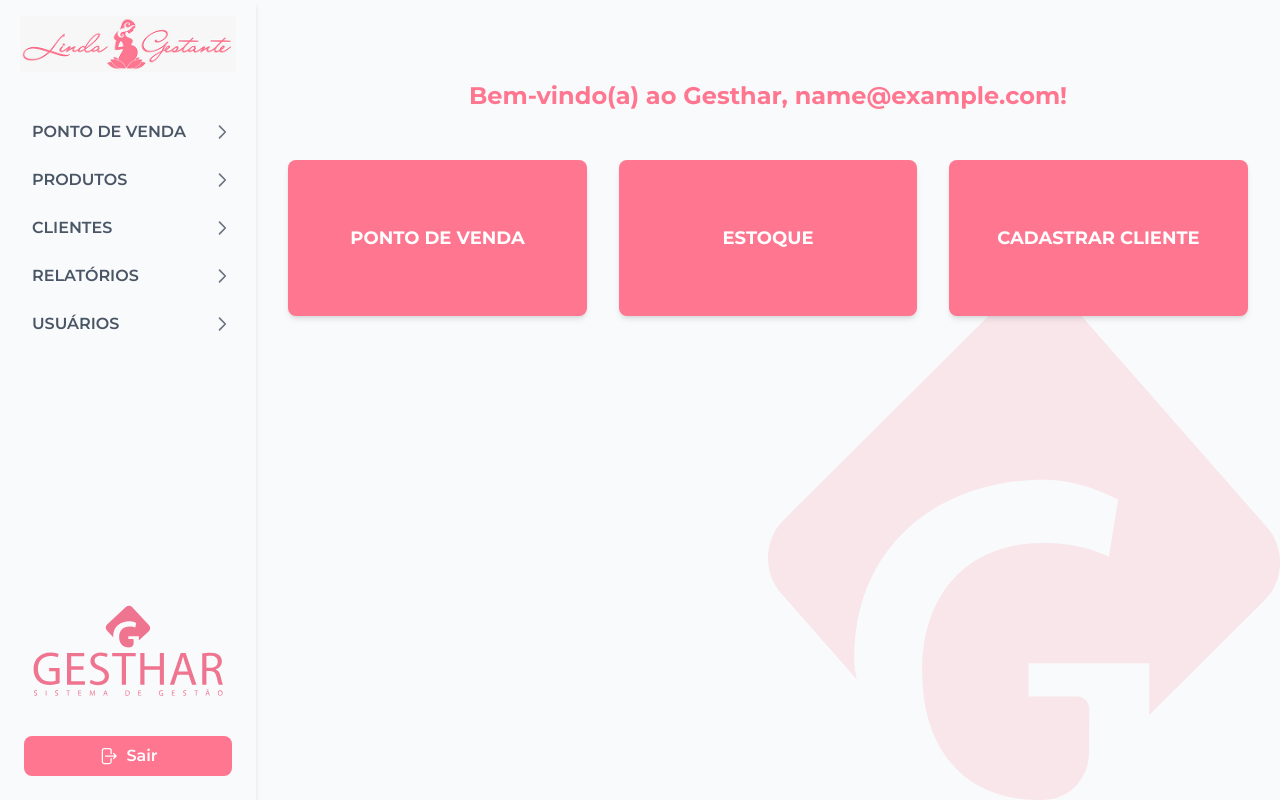
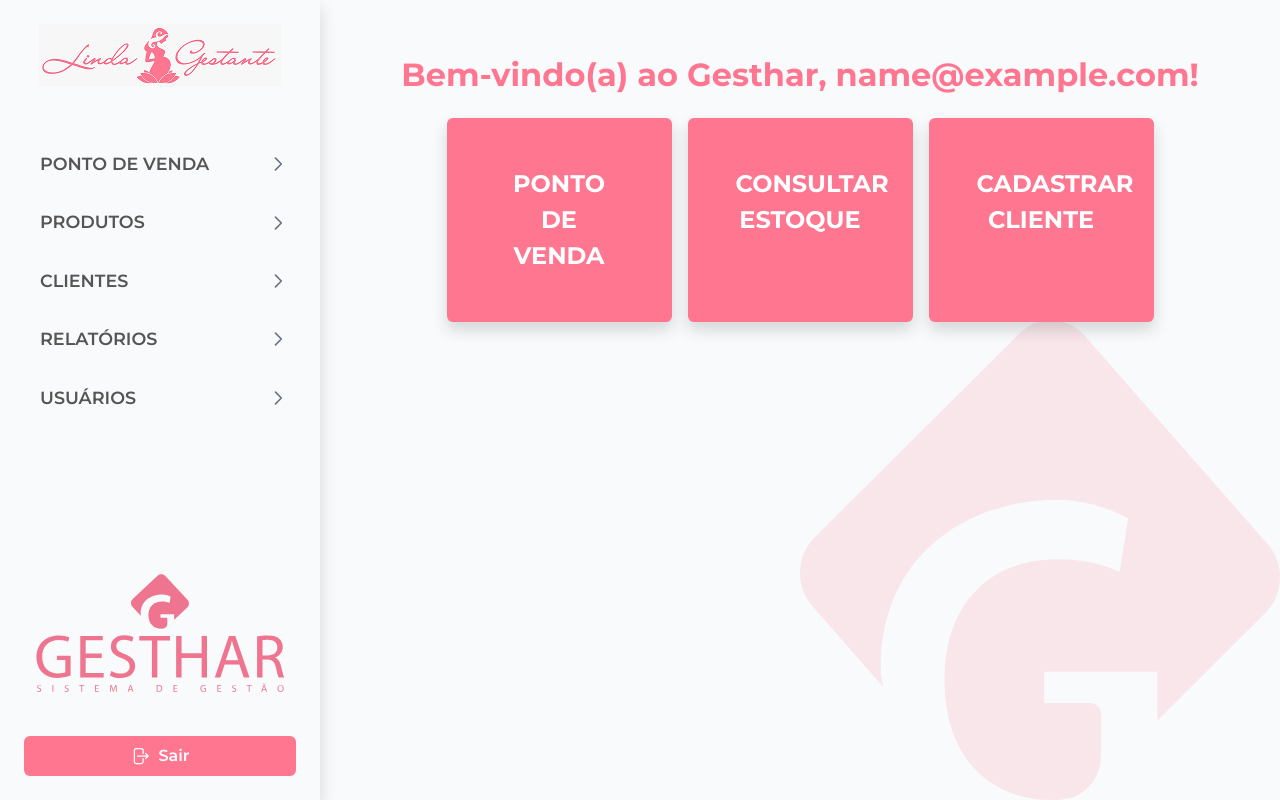
Before and after one commit to GestharPDV/gesthar_pdv, a Django app: page / in a window 1280 px wide. Run offline with Django 4.2, Linux system fonts and the light colour scheme; the visitor is signed in with stand-in values (Sample User, id 1); some libraries are stand-ins or nearby versions.

Commit message:
Refactor(sidebar e home_page): Migra o sidebar e a home page pra Bootstrap, configura o layout para padronização

```diff
--- a/core/settings.py
+++ b/core/settings.py
@@ -134,3 +134,4 @@ AUTH_USER_MODEL = "user.UserGesthar"
 
 LOGIN_URL = "user:login"
 LOGOUT_REDIRECT_URL = "user:login"
+LOGIN_REDIRECT_URL = "/"
--- a/global/templates/global/base.html
+++ b/global/templates/global/base.html
@@ -1,15 +1,37 @@
 <!DOCTYPE html>
-<html lang="pt-br">
+<html lang="pt-br"> {% load static %}
 
 <head>
     <meta charset="UTF-8">
     <meta name="viewport" content="width=device-width, initial-scale=1.0">
     <script src="https://cdn.jsdelivr.net/npm/@tailwindcss/browser@4"></script>
+    <link href="https://cdn.jsdelivr.net/npm/bootstrap@5.3.3/dist/css/bootstrap.min.css" rel="stylesheet">
+    <link rel="stylesheet" href="{% static 'css/custom.css' %}">
+    <link href="https://fonts.googleapis.com/css2?family=Montserrat:wght@400;500;600;700&display=swap" rel="stylesheet">
+    <script src="https://unpkg.com/heroicons@2.0.16/24/outline/index.js"></script>
+    <link rel="icon" href="{% static 'images/Vector.svg' %}" type="image/x-icon">
     <title>Gesthar</title>
 </head>
 
-<body class="bg-[#E5E5E5]">
+<body> {% comment %} Include sidebar only for authenticated users, but define the block only once. {% endcomment %}
+    {% if user.is_authenticated %}
+    <div class="flex min-h-screen">
+        {% include 'global/sidebar.html' %}
+        <main
+            class="flex-1 p-8 bg-no-repeat bg-right-bottom bg-[length:50%] bg-[url('{% static 'images/Vector.svg' %}')]">
+            {% else %}
+            <main class="p-8">
+                {% endif %}
 
+                {% block content %}{% endblock %}
+
+                {% if user.is_authenticated %}
+            </main>
+    </div>
+    {% else %}
+    </main>
+    {% endif %}
+    <script src="https://cdn.jsdelivr.net/npm/bootstrap@5.3.3/dist/js/bootstrap.bundle.min.js"></script>
 </body>
 
 </html>
--- a/global/templates/global/home_page.html
+++ b/global/templates/global/home_page.html
@@ -1,32 +1,31 @@
-{% extends "global/sidebar.html" %}
+{% extends "global/base.html" %}
 
 {% block content %}
-<div class="flex flex-col items-center justify-center mt-12">
+<div class="d-flex flex-column justify-content-center align-items-center">
 
     <!-- Mensagem de boas-vindas -->
-    <h1 class="text-2xl font-bold text-[#FF7690] mb-12 ">
+    <h1 class="fs-2 fw-bold text-primary titulo">
         Bem-vindo(a) ao Gesthar, {{ user.email }}!
     </h1>
 
     <!-- Botões principais -->
-    <div class="grid grid-cols-1 md:grid-cols-3 gap-8">
+    <div class="row row-cols-3 row-cols-md-4 g-1 d-flex justify-content-center">
         <!-- Ponto de Venda -->
-        <a href="#"
-           class="bg-[#FF7690] text-white text-lg font-bold px-12 py-16 rounded-lg shadow-md hover:bg-pink-500 transition duration-200 text-center">
+        <!-- Ponto de Venda -->
+        <a href="#" class="fw-bold fs-4 px-5 py-5 text-center shadow botao-rosa me-3">
             PONTO DE VENDA
         </a>
 
         <!-- Estoque -->
-        <a href="#"
-           class="bg-[#FF7690] text-white text-lg font-bold px-12 py-16 rounded-lg shadow-md hover:bg-pink-500 transition duration-200 text-center">
-            ESTOQUE
+        <a href="#" class="fw-bold fs-4 px-5 py-5 text-center shadow botao-rosa me-3">
+            CONSULTAR ESTOQUE
         </a>
 
         <!-- Cadastro de Cliente -->
-        <a href="#"
-           class="bg-[#FF7690] text-white text-lg font-bold px-12 py-16 rounded-lg shadow-md hover:bg-pink-500 transition duration-200 text-center">
+        <a href="#" class="fw-bold fs-4 px-5 py-5 text-center shadow botao-rosa">
             CADASTRAR CLIENTE
         </a>
+
     </div>
 </div>
 {% endblock %}
--- a/global/templates/global/sidebar.html
+++ b/global/templates/global/sidebar.html
@@ -1,126 +1,108 @@
 {% load static %}
-<!DOCTYPE html>
-<html lang="pt-br">
 
-<head>
-    <meta charset="UTF-8">
-    <meta name="viewport" content="width=device-width, initial-scale=1.0">
-    <script src="https://cdn.jsdelivr.net/npm/@tailwindcss/browser@4"></script>
-    <link href="https://fonts.googleapis.com/css2?family=Montserrat:wght@400;500;600;700&display=swap" rel="stylesheet">
-    <script src="https://unpkg.com/heroicons@2.0.16/24/outline/index.js"></script>
-
-    <title>Gesthar</title>
-    <link rel="icon" href="{% static 'images/Vector.svg' %}" type="image/x-icon">
-
-    <style>
-        body {
-            font-family: 'Montserrat', sans-serif;
-        }
-    </style>
-
-</head>
-
-<body class="bg-[#F9FAFB] text-gray-600">
-
-
-    <div class="flex min-h-screen">
-        <aside class="w-64 bg-[#F9FAFB] shadow-md flex flex-col">
-            <div class="p-4 text-center ">
-                <img src="{% static 'images/logo_lg.png' %}" alt="Logo" class="mx-auto h-14 mb-2">
+<aside class="w-25 shadow d-flex flex-column sidebar-global">
+    <div class="p-4">
+        <img src="{% static 'images/logo_lg.png' %}" alt="Logo" class="mx-auto mb-2" />
     </div>
-
-
-            <nav class="flex-1 p-4 space-y-2">
-                <div>
-                    <button data-toggle="submenu" data-target="ponto-venda" aria-expanded="false"
-                        class="w-full flex items-center justify-between p-2 rounded-lg font-semibold hover:bg-pink-100">
-                        <span class="ml-2 text-left">PONTO DE VENDA</span>
-                        <svg xmlns="http://www.w3.org/2000/svg" class="chev h-5 w-5 text-gray-500 transition-transform"
-                            fill="none" viewBox="0 0 24 24" stroke="currentColor">
+    <nav class="flex-grow-1 p-4 d-flex flex-column gap-2">
+        <div class="mb-2">
+            <a class="w-100 d-flex align-items-center justify-content-between p-2 fw-semibold link-sidebar collapsed"
+                data-bs-toggle="collapse" href="#ponto-venda" role="button" aria-expanded="false"
+                aria-controls="ponto-venda">
+                <span class="ms-2 text-start">PONTO DE VENDA</span>
+                <svg xmlns="http://www.w3.org/2000/svg" class="chev text-secondary" fill="none" viewBox="0 0 24 24"
+                    stroke="currentColor">
                     <path stroke-linecap="round" stroke-linejoin="round" stroke-width="2" d="M9 5l7 7-7 7" />
                 </svg>
-                    </button>
+            </a>
+            <div class="collapse ms-4 mt-2" id="ponto-venda">
+                <a href="#" class="d-block p-2 link-sidebar">REALIZAR VENDA</a>
+                <a href="#" class="d-block p-2 link-sidebar">CONSULTAR VENDAS</a>
+            </div>
+        </div>
+        <div class="mb-2">
+            <a class="w-100 d-flex align-items-center justify-content-between p-2 fw-semibold link-sidebar collapsed"
+                data-bs-toggle="collapse" href="#produtos-menu" role="button" aria-expanded="false"
+                aria-controls="produtos-menu">
+                <span class="ms-2 text-start">PRODUTOS</span>
+                <svg xmlns="http://www.w3.org/2000/svg" class="chev text-secondary" fill="none" viewBox="0 0 24 24"
+                    stroke="currentColor">
+                    <path stroke-linecap="round" stroke-linejoin="round" stroke-width="2" d="M9 5l7 7-7 7" />
+                </svg>
+            </a>
 
-                    <div id="ponto-venda" class="hidden ml-4 mt-2 space-y-1 text-sm">
-                        <a href="#" class="block p-2 rounded hover:bg-pink-50">REALIZAR VENDA</a>
-                        <a href="#" class="block p-2 rounded hover:bg-pink-50">CONSULTAR VENDAS</a>
+            <div class="collapse ms-4 mt-2" id="produtos-menu">
+                <a href="{% url 'product:product-create' %}" class="d-block p-2 link-sidebar">CADASTRAR
+                    PRODUTO</a>
+                <a href="{% url 'product:product-list' %}" class="d-block p-2 link-sidebar">CONSULTAR
+                    PRODUTOS</a>
             </div>
         </div>
 
-                <div>
-                    <button data-toggle="submenu" data-target="produtos-menu" aria-expanded="false"
-                        class="w-full flex items-center justify-between p-2 rounded-lg font-semibold hover:bg-pink-100">
-                        <span class="ml-2 text-left">PRODUTOS</span>
-                        <svg xmlns="http://www.w3.org/2000/svg" class="chev h-5 w-5 text-gray-500 transition-transform"
-                            fill="none" viewBox="0 0 24 24" stroke="currentColor">
+        <div class="mb-2">
+            <a class="w-100 d-flex align-items-center justify-content-between p-2 fw-semibold link-sidebar collapsed"
+                data-bs-toggle="collapse" href="#clientes-menu" role="button" aria-expanded="false"
+                aria-controls="clientes-menu">
+                <span class="ms-2 text-start">CLIENTES</span>
+                <svg xmlns="http://www.w3.org/2000/svg" class="chev text-secondary" fill="none" viewBox="0 0 24 24"
+                    stroke="currentColor">
                     <path stroke-linecap="round" stroke-linejoin="round" stroke-width="2" d="M9 5l7 7-7 7" />
                 </svg>
-                    </button>
+            </a>
 
-                    <div id="produtos-menu" class="hidden ml-4 mt-2 space-y-1 text-sm">
-                        <a href="{% url 'product:product-create' %}" class="block p-2 rounded hover:bg-pink-50">CADASTRAR PRODUTO</a>
-                        <a href="{% url 'product:product-list' %}" class="block p-2 rounded hover:bg-pink-50">CONSULTAR PRODUTOS</a>
+            <div class="collapse ms-4 mt-2" id="clientes-menu">
+                <a href="#" class="d-block p-2 link-sidebar">CADASTRAR CLIENTE</a>
+                <a href="#" class="d-block p-2 link-sidebar">CONSULTAR CLIENTES</a>
             </div>
         </div>
 
-                <div>
-                    <button data-toggle="submenu" data-target="clientes-menu" aria-expanded="false"
-                        class="w-full flex items-center justify-between p-2 rounded-lg font-semibold hover:bg-pink-100">
-                        <span class="ml-2 text-left">CLIENTES</span>
-                        <svg xmlns="http://www.w3.org/2000/svg" class="chev h-5 w-5 text-gray-500 transition-transform"
-                            fill="none" viewBox="0 0 24 24" stroke="currentColor">
+        <div class="mb-2">
+            <a class="w-100 d-flex align-items-center justify-content-between p-2 fw-semibold link-sidebar collapsed"
+                data-bs-toggle="collapse" href="#relatorios" role="button" aria-expanded="false"
+                aria-controls="relatorios">
+                <span class="ms-2 text-start">RELATÓRIOS</span>
+                <svg xmlns="http://www.w3.org/2000/svg" class="chev text-secondary" fill="none" viewBox="0 0 24 24"
+                    stroke="currentColor">
                     <path stroke-linecap="round" stroke-linejoin="round" stroke-width="2" d="M9 5l7 7-7 7" />
                 </svg>
-                    </button>
+            </a>
 
-                    <div id="clientes-menu" class="hidden ml-4 mt-2 space-y-1 text-sm">
-                        <a href="#" class="block p-2 rounded hover:bg-pink-50">CADASTRAR CLIENTE</a>
-                        <a href="#" class="block p-2 rounded hover:bg-pink-50">CONSULTAR CLIENTES</a>
+            <div class="collapse ms-4 mt-2" id="relatorios">
+                <a href="#" class="d-block p-2 link-sidebar">RELATÓRIO DE ESTOQUE</a>
+                <a href="#" class="d-block p-2 link-sidebar">RELATÓRIO FINANCEIRO</a>
+                <a href="#" class="d-block p-2 link-sidebar">RELATÓRIO DE VENDAS</a>
+                <a href="#" class="d-block p-2 link-sidebar">RELATÓRIO DE DIVERGÊNCIAS</a>
             </div>
         </div>
 
-                <div>
-                    <button data-toggle="submenu" data-target="relatorios" aria-expanded="false"
-                        class="w-full flex items-center justify-between p-2 rounded-lg font-semibold hover:bg-pink-100">
-                        <span class="ml-2 text-left">RELATÓRIOS</span>
-                        <svg xmlns="http://www.w3.org/2000/svg" class="chev h-5 w-5 text-gray-500 transition-transform"
-                            fill="none" viewBox="0 0 24 24" stroke="currentColor">
+        <div class="mb-2">
+            <a class="w-100 d-flex align-items-center justify-content-between p-2 fw-semibold link-sidebar collapsed"
+                data-bs-toggle="collapse" href="#usuarios" role="button" aria-expanded="false" aria-controls="usuarios">
+                <span class="ms-2 text-start">USUÁRIOS</span>
+                <svg xmlns="http://www.w3.org/2000/svg" class="chev text-secondary" fill="none" viewBox="0 0 24 24"
+                    stroke="currentColor">
                     <path stroke-linecap="round" stroke-linejoin="round" stroke-width="2" d="M9 5l7 7-7 7" />
                 </svg>
-                    </button>
+            </a>
 
-                    <div id="relatorios" class="hidden ml-4 mt-2 space-y-1 text-sm">
-                        <a href="#" class="block p-2 rounded hover:bg-pink-50">RELATÓRIO DE ESTOQUE</a>
-                        <a href="#" class="block p-2 rounded hover:bg-pink-50">RELATÓRIO FINANCEIRO</a>
-                        <a href="#" class="block p-2 rounded hover:bg-pink-50">RELATÓRIO DE VENDAS</a>
-                        <a href="#" class="block p-2 rounded hover:bg-pink-50">RELATÓRIO DE DIVERGÊNCIAS</a>
-                    </div>
-                </div>
-
-                <div>
-                    <button data-toggle="submenu" data-target="usuarios" aria-expanded="false"
-                        class="w-full flex items-center justify-between p-2 rounded-lg font-semibold hover:bg-pink-100">
-                        <span class="ml-2 text-left">USUÁRIOS</span>
-                        <svg xmlns="http://www.w3.org/2000/svg" class="chev h-5 w-5 text-gray-500 transition-transform"
-                            fill="none" viewBox="0 0 24 24" stroke="currentColor">
-                            <path stroke-linecap="round" stroke-linejoin="round" stroke-width="2" d="M9 5l7 7-7 7" />
-                        </svg>
-                    </button>
-
-                    <div id="usuarios" class="hidden ml-4 mt-2 space-y-1 text-sm">
-                        <a href="#" class="block p-2 rounded hover:bg-pink-50">CADASTRAR USUÁRIO</a>
-                        <a href="#" class="block p-2 rounded hover:bg-pink-50">VISUALIZAR USUÁRIO</a>
+            <div class="collapse ms-4 mt-2" id="usuarios">
+                <a href="#" class="d-block p-2 link-sidebar">CADASTRAR USUÁRIO</a>
+                <a href="#" class="d-block p-2 link-sidebar">VISUALIZAR USUÁRIO</a>
             </div>
         </div>
     </nav>
+    <div class="p-4 mt-auto">
+        <img src="{% static 'images/logo_gesthar.svg' %}" alt="Logo Gesthar" class="d-block mx-auto mb-3"
+            style="height: 160px;" />
 
-            <div class="p-6 mt-auto">
-                <img src="{% static 'images/logo_gesthar.svg' %}" alt="Logo Gesthar" class="mx-auto h-40">
         <form action="{% url 'user:logout' %}" method="post">
             {% csrf_token %}
-                    <button type="submit" class="w-full flex items-center justify-center p-2 rounded-lg text-white bg-[#FF7690] hover:bg-pink-600 transition-colors font-semibold">
-                        <svg xmlns="http://www.w3.org/2000/svg" fill="none" viewBox="0 0 24 24" stroke-width="1.5" stroke="currentColor" class="w-5 h-5 mr-2">
-                            <path stroke-linecap="round" stroke-linejoin="round" d="M15.75 9V5.25A2.25 2.25 0 0 0 13.5 3h-6a2.25 2.25 0 0 0-2.25 2.25v13.5A2.25 2.25 0 0 0 7.5 21h6a2.25 2.25 0 0 0 2.25-2.25V15m3 0 3-3m0 0-3-3m3 3H9" />
+            <button type="submit"
+                class="w-100 mx-auto d-flex align-items-center justify-content-center p-2 fw-semibold botao-rosa">
+                <svg xmlns="http://www.w3.org/2000/svg" fill="none" viewBox="0 0 24 24" stroke-width="1.5"
+                    stroke="currentColor" class="me-2" style="width: 20px; height: 20px;">
+                    <path stroke-linecap="round" stroke-linejoin="round"
+                        d="M15.75 9V5.25A2.25 2.25 0 0 0 13.5 3h-6a2.25 2.25 0 0 0-2.25 2.25v13.5A2.25 2.25 0 0 0 7.5 21h6a2.25 2.25 0 0 0 2.25-2.25V15m3 0 3-3m0 0-3-3m3 3H9" />
                 </svg>
                 <span>Sair</span>
             </button>
@@ -128,24 +110,3 @@
     </div>
 
 </aside>
-
-        <main class="flex-1 p-8 bg-no-repeat bg-right-bottom bg-[length:50%] bg-[url('{% static 'images/Vector.svg' %}')]">
-            {% block content %}{% endblock %}
-        </main>
-    </div>
-    <script>
-        document.querySelectorAll('[data-toggle="submenu"]').forEach(btn => {
-            btn.addEventListener('click', () => {
-                const id = btn.getAttribute('data-target');
-                const menu = document.getElementById(id);
-                const expanded = btn.getAttribute('aria-expanded') === 'true';
-                btn.setAttribute('aria-expanded', String(!expanded));
-                menu.classList.toggle('hidden');
-                const icon = btn.querySelector('.chev');
-                if (icon) icon.classList.toggle('rotate-90');
-            });
-        });
-    </script>
-</body>
-
-</html>
--- a/product/templates/product/product_detail.html
+++ b/product/templates/product/product_detail.html
@@ -1,4 +1,4 @@
-{% extends 'global/sidebar.html' %}
+{% extends 'global/base.html' %}
 {% load static %}
 {% load i18n %}
 
--- a/product/templates/product/product_form.html
+++ b/product/templates/product/product_form.html
@@ -1,8 +1,8 @@
-{% extends 'global/sidebar.html' %}
+{% extends 'global/base.html' %}
 {% load static %}
 
 {% block content %}
-  <h1 class="text-2xl font-bold text-[#FF7690] mb-6">{{ page_title|upper }}</h1>
+  <h1 class="fs-2 fw-bold titulo">{{ page_title|upper }}</h1>
 
   {% comment %}Bloco para exibir erros gerais do formulário (ex: validações do clean){% endcomment %}
   {% if product_form.non_field_errors or supplier_formset.non_field_errors or variation_formset.non_field_errors %}
--- a/product/templates/product/product_list.html
+++ b/product/templates/product/product_list.html
@@ -1,4 +1,4 @@
-{% extends 'global/sidebar.html' %}
+{% extends 'global/base.html' %}
 {% load static %}
 
 {% block content %}
--- /dev/null
+++ b/static/css/custom.css
@@ -0,0 +1,146 @@
+:root {
+  /* ------------------------------------ */
+  /* Cores */
+  /* ------------------------------------ */
+
+  /* Cores de botão */
+  --cor-botao-principal-rosa: #ff7690;
+  --cor-botao-secundario-rosa: #f7e8eb;
+  --cor-botao-verde: #d4ffc6;
+  --cor-botao-amarelo: #f1f0be;
+  --cor-botao-vermelho: #ea8484;
+
+  /* Cores da fonte */
+  --cor-fonte-preta: #555555;
+  --cor-fonte-cinza: #a59e9f;
+  --cor-fonte-rosa: #ff7690;
+  --cor-fonte-branca: #ffffff;
+
+  /* Cores de fundo */
+  --cor-fundo-site: #f9fafb;
+  --cor-fundo-cabecalho: #f7e8eb;
+  --cor-fundo-linha: #ededed;
+
+  /* Cores da sidebar */
+  --cor-fundo-categoria: #f7e8eb;
+  --cor-fundo-categoria-ativa: #ff7690;
+
+
+  /* ------------------------------------ */
+  /* Tamanhos */
+  /* ------------------------------------ */
+
+  /* Tamanhos da fonte do Login*/
+  --fonte-titulo-login: 1.5rem;
+  --fonte-login: 1.2rem;
+
+  /* Tamanhos da fonte da Home */
+  --fonte-titulo-home: 1.5rem;
+
+  /* Tamanhos da fonte da Main */
+  --fonte-titulo-main: 1.5rem;
+  --fonte-subtitulo-main: 1.2rem;
+  --fonte-texto-main: 1rem;
+
+  /* Tamanhos da fonte do Sidebar */
+  --tamanho-fonte-sidebar: 1.1rem;
+  --fonte-sidebar: var(--tamanho-fonte-sidebar);
+
+  /* Raio padrão dos botões rosa */
+  --radius-botao-rosa: 0.375rem;
+
+  /* ------------------------------------ */
+  /* Texto (demais formatações) */
+  /* ------------------------------------ */
+
+
+  /* ------------------------------------ */
+  /* Botões */
+  /* ------------------------------------ */
+
+
+
+}
+/* Tipografia/global */
+body {
+  font-family: "Montserrat", sans-serif;
+  background-color: var(--cor-fundo-site);
+  color: var(--cor-fonte-preta);
+}
+
+.titulo {
+  font-size: var(--fonte-titulo-home);
+  font-weight: bold;
+  color: var(--cor-fonte-rosa) !important;
+  margin-top: 1.5rem;
+  margin-bottom: 1.5rem;
+}
+
+.botao-rosa{
+  background-color: var(--cor-botao-principal-rosa);
+  color: var(--cor-fonte-branca);
+}
+.botao-rosa:hover {
+  background-color: #ff5c76;
+
+}
+/* ------------------------------------ */
+/* Configurações Variáveis */
+/* ------------------------------------ */
+
+/* ------------------------------------ */
+/* Sidebar */
+/* ------------------------------------ */
+
+.link-sidebar:hover {
+  background-color: var(--cor-botao-secundario-rosa);
+  text-decoration: none;
+}
+.link-sidebar {
+  color: var(--cor-fonte-preta);
+  font-size: var(--tamanho-fonte-sidebar);
+  text-decoration: none;
+}
+.botao-rosa{
+  background-color: var(--cor-botao-principal-rosa);
+  color: var(--cor-fonte-branca);
+  border: none;
+  border-radius: var(--radius-botao-rosa);
+  text-decoration: none;
+}
+.chev {
+  width: 20px;
+  height: 20px;
+  transition: transform 0.2s;
+}
+a[aria-expanded="true"] .chev {
+  transform: rotate(90deg);
+}
+a[aria-expanded="false"] .chev {
+  transform: rotate(0deg);
+
+
+
+} /* links principais do menu */
+.offcanvas .nav-link {
+  color: var(--cor-fonte-rosa);
+  font-size: 14px;
+  letter-spacing: 0.7px;
+  text-decoration: none;
+} /* sub-itens */
+.offcanvas .collapse a {
+  color: var(--cor-texto-menu);
+  font-size: 13px;
+  text-decoration: none;
+}
+.offcanvas .collapse a:hover {
+  text-decoration: underline;
+} /* espaçamento entre grupos */
+.nav-item {
+  padding-bottom: 6px;
+  border-bottom: 1px solid #eee;
+}
+
+/* ------------------------------------ */
+/* Formularios */
+/* ------------------------------------ */
```
Lines whose indentation alone changed are shown as unchanged.
